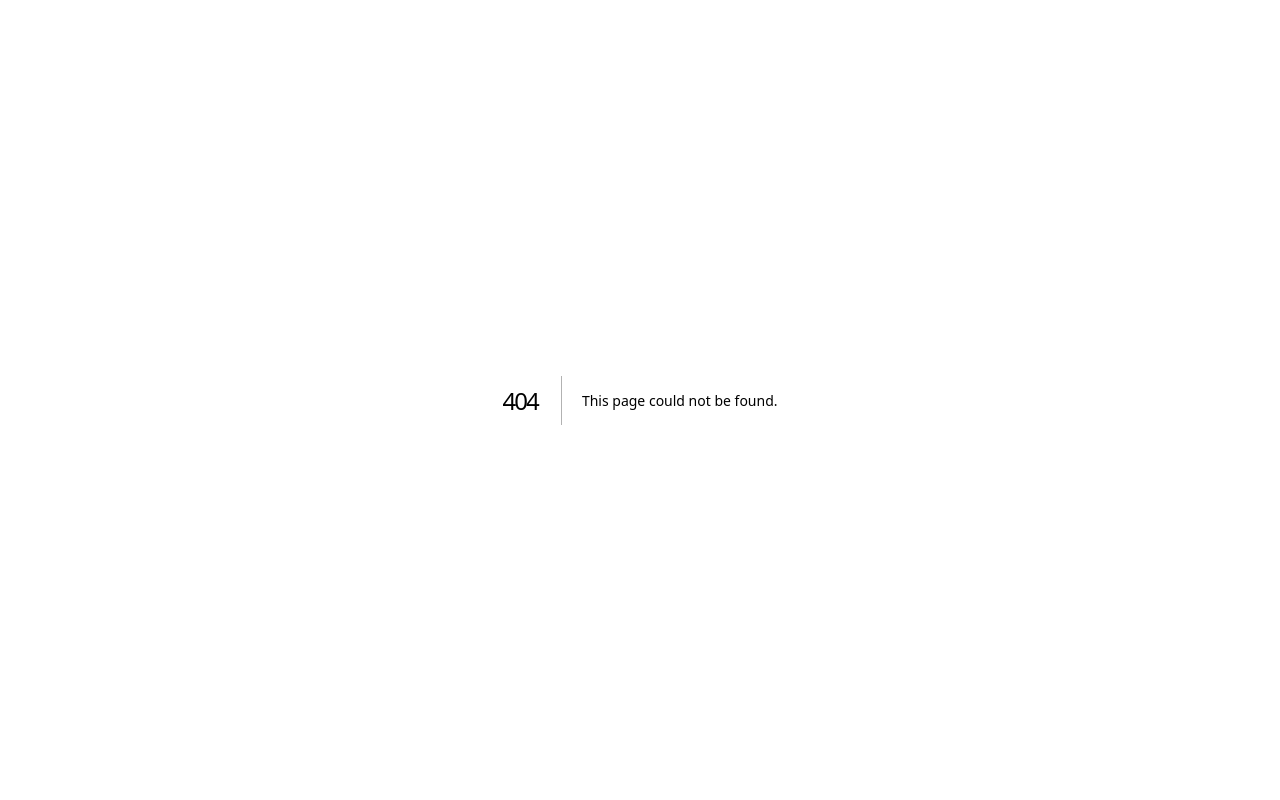
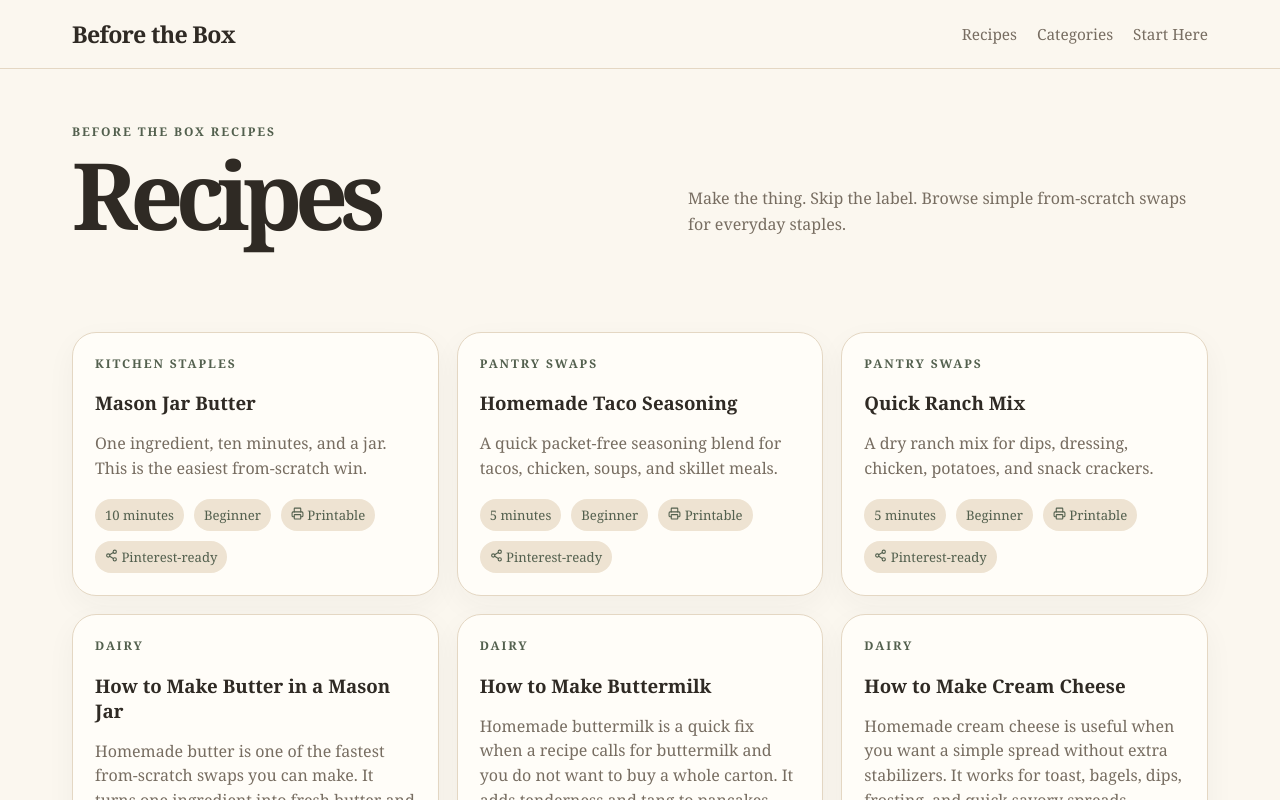
Before and after one commit to Weewoh04/Before-the-Box, a Next.js app: page /recipes in a window 1280 px wide. Before the commit this address had no page. Shown: the top 800 px of the page. Built offline with nearby package versions, Linux system fonts and the light colour scheme.

Commit message:
Load markdown recipes into site

```diff
--- a/app/globals.css
+++ b/app/globals.css
@@ -174,6 +174,8 @@ h1 {
 .footer { padding: 36px 22px; text-align: center; color: var(--muted); }
 .recipe-page { max-width: 860px; margin: 0 auto; padding: 50px 22px; }
 .recipe-hero h1 { font-size: clamp(2.8rem, 7vw, 5.5rem); }
+.index-hero h1 { font-size: clamp(3rem, 8vw, 5.8rem); }
+.recipe-index { padding-top: 0; }
 .recipe-tools { display: flex; gap: 12px; flex-wrap: wrap; margin: 22px 0; }
 .recipe-box {
   background: var(--paper);
--- /dev/null
+++ b/app/recipes/page.js
@@ -0,0 +1,46 @@
+import Header from '../../components/Header';
+import { recipes } from '../../data/recipes';
+import { Printer, Share2 } from 'lucide-react';
+
+export const metadata = {
+  title: 'Recipes | Before the Box',
+  description: 'Simple homemade swaps from Before the Box.'
+};
+
+export default function RecipesIndexPage() {
+  return (
+    <>
+      <Header />
+      <main>
+        <section className="section index-hero">
+          <div className="section-title">
+            <div>
+              <div className="kicker">Before the Box recipes</div>
+              <h1>Recipes</h1>
+            </div>
+            <p>Make the thing. Skip the label. Browse simple from-scratch swaps for everyday staples.</p>
+          </div>
+        </section>
+
+        <section className="section recipe-index">
+          <div className="grid">
+            {recipes.map((recipe) => (
+              <a className="recipe-card" href={`/recipes/${recipe.slug}`} key={recipe.slug}>
+                <div className="kicker">{recipe.category}</div>
+                <h3>{recipe.title}</h3>
+                <p>{recipe.summary}</p>
+                <div className="recipe-meta">
+                  <span className="pill">{recipe.time}</span>
+                  <span className="pill">{recipe.difficulty}</span>
+                  <span className="pill"><Printer size={13} /> Printable</span>
+                  <span className="pill"><Share2 size={13} /> Pinterest-ready</span>
+                </div>
+              </a>
+            ))}
+          </div>
+        </section>
+      </main>
+      <footer className="footer">Copyright {new Date().getFullYear()} Before the Box - Make the thing. Skip the label.</footer>
+    </>
+  );
+}
--- a/components/AdSlot.js
+++ b/components/AdSlot.js
@@ -1,7 +1,7 @@
 export default function AdSlot({ label = 'Ad space' }) {
   return (
     <div className="ad-slot no-print" aria-label={label}>
-      {label} — connect Google AdSense, Mediavine Journey, or your ad network here.
+      {label} - connect Google AdSense, Mediavine Journey, or your ad network here.
     </div>
   );
 }
--- a/components/Header.js
+++ b/components/Header.js
@@ -4,7 +4,7 @@ export default function Header() {
       <nav className="nav">
         <a href="/" className="logo">Before the Box</a>
         <div className="nav-links">
-          <a href="/#recipes">Recipes</a>
+          <a href="/recipes">Recipes</a>
           <a href="/#categories">Categories</a>
           <a href="/#start">Start Here</a>
         </div>
--- /dev/null
+++ b/data/markdown-recipes.js
@@ -0,0 +1,92 @@
+import fs from 'fs';
+import path from 'path';
+
+const recipesDirectory = path.join(process.cwd(), 'content', 'recipes');
+
+function parseFrontMatter(source) {
+  const match = source.match(/^---\r?\n([\s\S]*?)\r?\n---\r?\n([\s\S]*)$/);
+  if (!match) return { frontMatter: {}, body: source };
+
+  const frontMatter = {};
+  for (const line of match[1].split(/\r?\n/)) {
+    const separator = line.indexOf(':');
+    if (separator === -1) continue;
+
+    const key = line.slice(0, separator).trim();
+    const rawValue = line.slice(separator + 1).trim();
+
+    if (rawValue.startsWith('[') && rawValue.endsWith(']')) {
+      frontMatter[key] = rawValue
+        .slice(1, -1)
+        .split(',')
+        .map((item) => item.trim().replace(/^"|"$/g, ''))
+        .filter(Boolean);
+    } else {
+      frontMatter[key] = rawValue.replace(/^"|"$/g, '');
+    }
+  }
+
+  return { frontMatter, body: match[2].trim() };
+}
+
+function parseSections(body) {
+  const sections = {};
+  const blocks = body.split(/\r?\n## /);
+
+  for (const block of blocks) {
+    const normalized = block.startsWith('## ') ? block.slice(3) : block;
+    const [heading, ...contentLines] = normalized.split(/\r?\n/);
+    if (!contentLines.length) continue;
+
+    sections[heading.trim()] = contentLines.join('\n').trim();
+  }
+
+  return sections;
+}
+
+function markdownListToArray(markdown = '') {
+  return markdown
+    .split(/\r?\n/)
+    .map((line) => line.replace(/^[-*]\s+/, '').replace(/^\d+\.\s+/, '').trim())
+    .filter(Boolean);
+}
+
+function markdownText(markdown = '') {
+  return markdown.replace(/\r?\n+/g, ' ').trim();
+}
+
+function recipeFromMarkdown(fileName) {
+  const filePath = path.join(recipesDirectory, fileName);
+  const source = fs.readFileSync(filePath, 'utf8');
+  const { frontMatter, body } = parseFrontMatter(source);
+  const sections = parseSections(body);
+
+  return {
+    slug: frontMatter.slug || fileName.replace(/\.md$/, ''),
+    title: frontMatter.title || fileName.replace(/-/g, ' ').replace(/\.md$/, ''),
+    category: frontMatter.category || 'Recipes',
+    summary: markdownText(sections['Why Make It?']),
+    time: frontMatter.prepTime || 'See recipe',
+    difficulty: 'Beginner',
+    yield: frontMatter.yield || '1 batch',
+    ingredients: markdownListToArray(sections.Ingredients),
+    equipment: [],
+    steps: markdownListToArray(sections.Instructions),
+    storage: markdownText(sections.Storage),
+    costComparison: markdownText(sections['Cost Comparison']),
+    homemade: 'The ingredients listed in this homemade recipe.',
+    storeBought: markdownText(sections["What's In The Box?"]),
+    pinterestText: frontMatter.pinterestTitle || frontMatter.title,
+    featuredImage: frontMatter.featuredImage
+  };
+}
+
+export function getMarkdownRecipes() {
+  if (!fs.existsSync(recipesDirectory)) return [];
+
+  return fs
+    .readdirSync(recipesDirectory)
+    .filter((fileName) => fileName.endsWith('.md'))
+    .sort()
+    .map(recipeFromMarkdown);
+}
--- a/data/recipes.js
+++ b/data/recipes.js
@@ -1,4 +1,6 @@
-export const recipes = [
+import { getMarkdownRecipes } from './markdown-recipes';
+
+const starterRecipes = [
   {
     slug: 'mason-jar-butter',
     title: 'Mason Jar Butter',
@@ -55,11 +57,19 @@ export const recipes = [
   }
 ];
 
+const recipeMap = new Map();
+
+for (const recipe of [...starterRecipes, ...getMarkdownRecipes()]) {
+  recipeMap.set(recipe.slug, recipe);
+}
+
+export const recipes = [...recipeMap.values()];
+
 export const categories = [
-  { icon: '🧈', title: 'Kitchen Staples', description: 'Butter, yogurt, broth, mayo, sour cream, and everyday basics.' },
-  { icon: '🍞', title: 'Baking Basics', description: 'Bread, tortillas, biscuits, crackers, pizza dough, and mixes.' },
-  { icon: '🥫', title: 'Pantry Swaps', description: 'Seasonings, sauces, dressings, creamers, and packet replacements.' },
-  { icon: '🍓', title: 'Kids Snacks', description: 'Fruit leather, granola bars, gummies, popsicles, and lunchbox swaps.' },
-  { icon: '🧼', title: 'Home + Cleaning', description: 'Laundry powder, sprays, dish tabs, and practical household recipes.' },
-  { icon: '💄', title: 'Beauty + Body', description: 'Lip balm, tallow balm, sugar scrubs, dry shampoo, and body care.' }
+  { icon: 'Butter', title: 'Kitchen Staples', description: 'Butter, yogurt, broth, mayo, sour cream, and everyday basics.' },
+  { icon: 'Bread', title: 'Baking Basics', description: 'Bread, tortillas, biscuits, crackers, pizza dough, and mixes.' },
+  { icon: 'Jar', title: 'Pantry Swaps', description: 'Seasonings, sauces, dressings, creamers, and packet replacements.' },
+  { icon: 'Snack', title: 'Kids Snacks', description: 'Fruit leather, granola bars, gummies, popsicles, and lunchbox swaps.' },
+  { icon: 'Clean', title: 'Home + Cleaning', description: 'Laundry powder, sprays, dish tabs, and practical household recipes.' },
+  { icon: 'Care', title: 'Beauty + Body', description: 'Lip balm, tallow balm, sugar scrubs, dry shampoo, and body care.' }
 ];
--- /dev/null
+++ b/next.config.js
@@ -0,0 +1,7 @@
+const nextConfig = {
+  turbopack: {
+    root: __dirname
+  }
+};
+
+module.exports = nextConfig;
```
Also changed, not shown: app/page.js (+4 -4 lines), app/recipes/[slug]/page.js (+28 -15 lines), components/PrintButton.js (added, +11 -0 lines), 2 other files (tests, documents, lock files or other folders).
